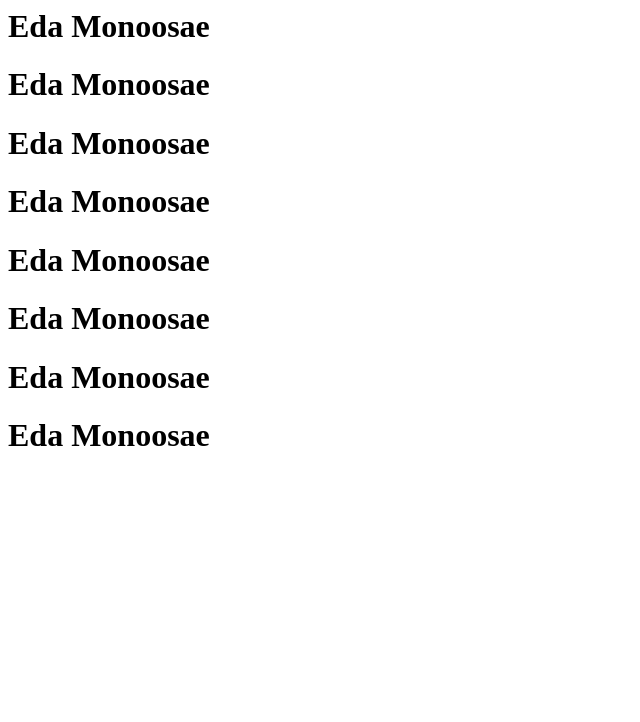
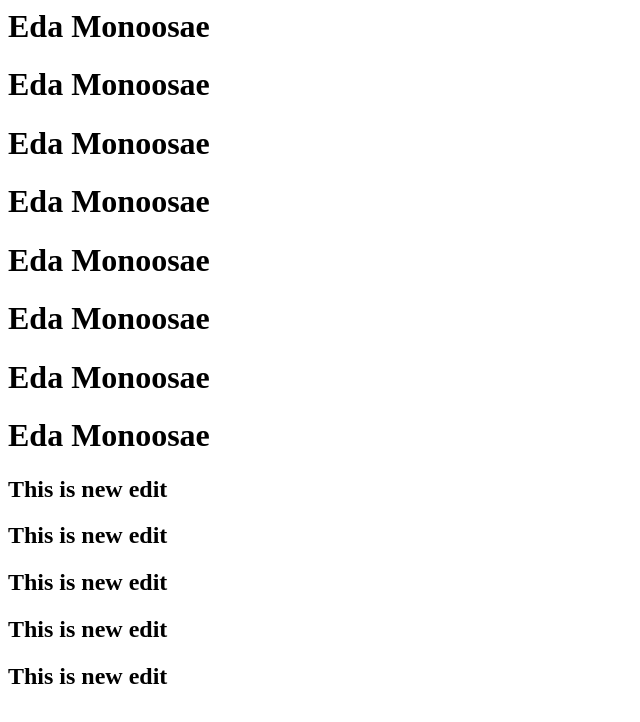
Before and after one commit to ghanashyamkamath/sample, a plain HTML site: page hey.html in a window 1280 px wide. Shown: the whole page, without its empty margins (0-640 px from the left). Drawn offline with Linux system fonts and the light colour scheme.

Commit message:
Third edit

```diff
--- a/hey.html
+++ b/hey.html
@@ -8,5 +8,12 @@
     <h1>Eda Monoosae</h1>
     <h1>Eda Monoosae</h1><h1>Eda Monoosae</h1><h1>Eda Monoosae</h1><h1>Eda Monoosae</h1>
     <h1>Eda Monoosae</h1><h1>Eda Monoosae</h1><h1>Eda Monoosae</h1>
+
+    <h2>This is new edit</h2>
+    <h2>This is new edit</h2>
+    <h2>This is new edit</h2>
+    <h2>This is new edit</h2>
+    <h2>This is new edit</h2>
+
 </body>
 </html>
```
